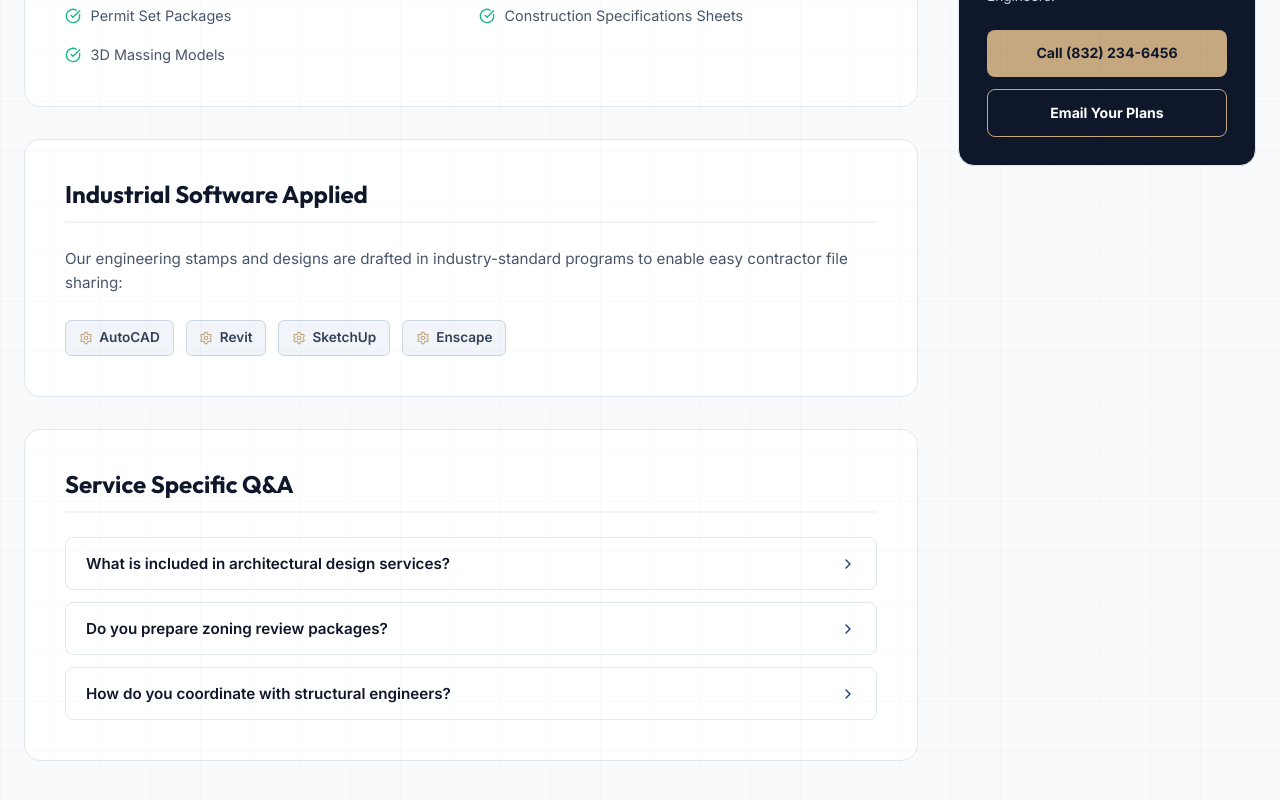
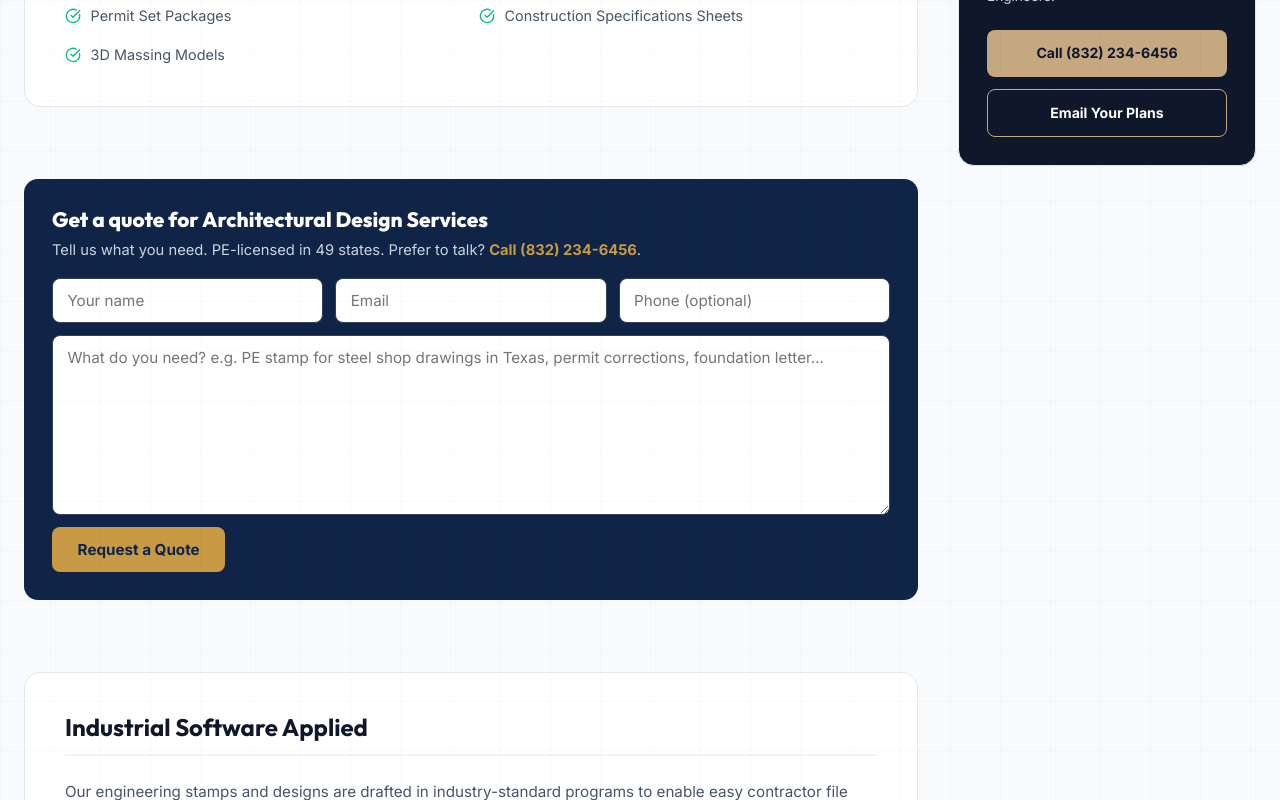
Before and after one commit to f2022266362-cpu/PrimeCost-Engineering-Service-, a React (Vite) app: page /services/architectural-design in a window 1280 px wide. Shown: the part 1999-2799 px from the top of the page. Built offline with nearby package versions, Linux system fonts and the light colour scheme; a web font is replaced by a local one.

Commit message:
Show inline quote form on blog posts and service pages

```diff
--- a/src/pages/BlogPost.jsx
+++ b/src/pages/BlogPost.jsx
@@ -6,6 +6,7 @@ import articles from '../data/blogArticles';
 import { getPrerenderData } from '../seo/ssrCollector';
 import { SITE_URL } from '../seo/site';
 import NotFound from './NotFound';
+import QuickQuoteForm from '../components/QuickQuoteForm';
 
 // Each article is a real, crawlable URL: /blog/<id>
 export default function BlogPost() {
@@ -86,6 +87,8 @@ export default function BlogPost() {
           <p style={styles.content}>{meta.summary}</p>
         )}
 
+        <QuickQuoteForm source={`Blog: ${data.title}`} />
+
         {data.faq && data.faq.length > 0 && (
           <section style={styles.faqSection}>
             <h2 style={styles.faqHeading}>Frequently Asked Questions</h2>
--- a/src/pages/ServicePage.jsx
+++ b/src/pages/ServicePage.jsx
@@ -1,4 +1,5 @@
 import React, { useState } from 'react';
+import QuickQuoteForm from '../components/QuickQuoteForm';
 import { useParams, Link } from 'react-router-dom';
 import {
   CheckCircle, HelpCircle, ArrowRight, HardDrive, Users,
@@ -637,6 +638,8 @@ export default function ServicePage() {
             </div>
           </div>
 
+          <QuickQuoteForm source={`Service: ${service.name}`} heading={`Get a quote for ${service.name}`} />
+
           {/* Software Used */}
           <div style={styles.sectionCard} className="glass">
             <h2 style={styles.sectionTitle}>Industrial Software Applied</h2>
```
